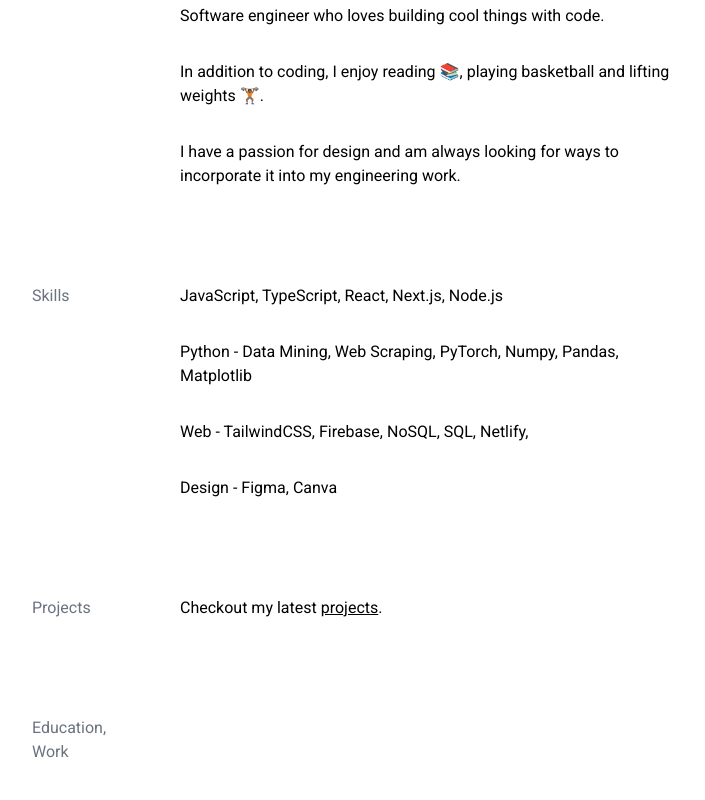
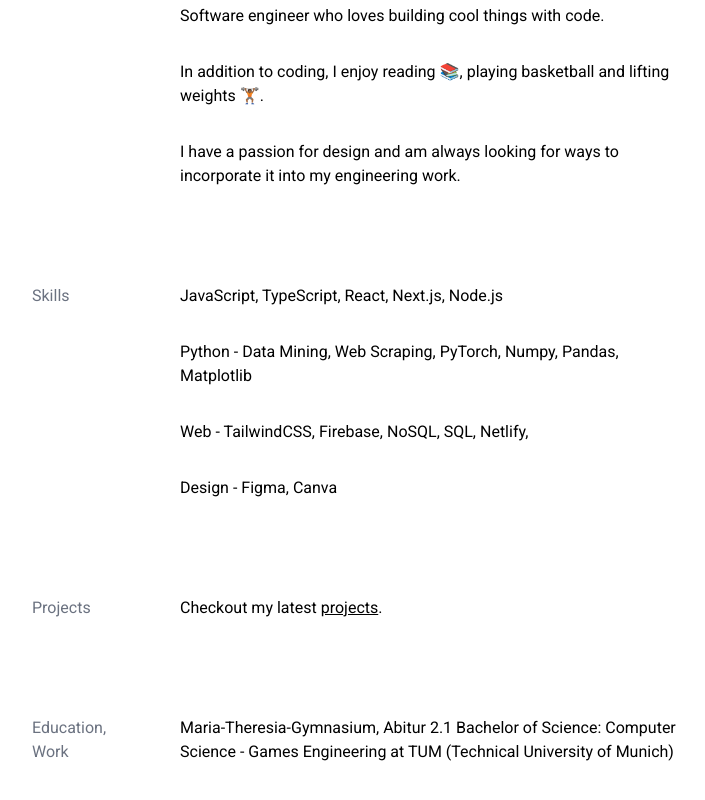
Before and after one commit to malikkotb/m-k.io, a Next.js app: page /about in a window 1280 px wide. Shown: the part 272-1072 px from the top of the page, without its empty margins (282-987 px from the left). Built offline with nearby package versions, Linux system fonts and the light colour scheme.

Commit message:
education

```diff
--- a/app/about/page.js
+++ b/app/about/page.js
@@ -91,7 +91,10 @@ export default function Resume() {
             <h2 className="md:w-28 text-secondary shrink-0 text-gray-500">
               Education, Work
             </h2>
-            <div className="flex flex-col w-full gap-8"></div>
+            <div className="flex flex-col w-full gap-8">
+              Maria-Theresia-Gymnasium, Abitur 2.1
+              Bachelor of Science: Computer Science - Games Engineering at TUM (Technical University of Munich)
+            </div>
           </section>
         </motion.div>
       </div>
```
